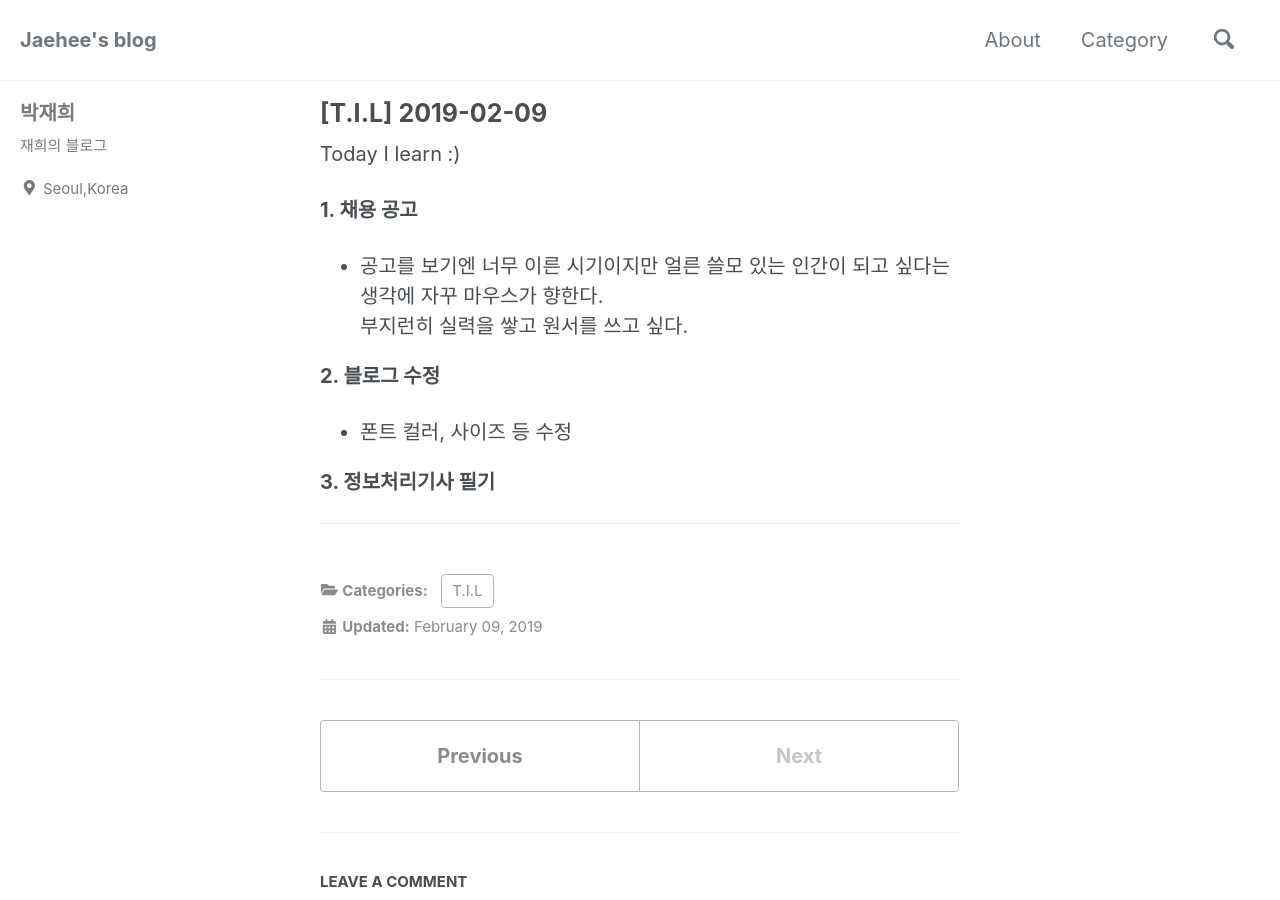
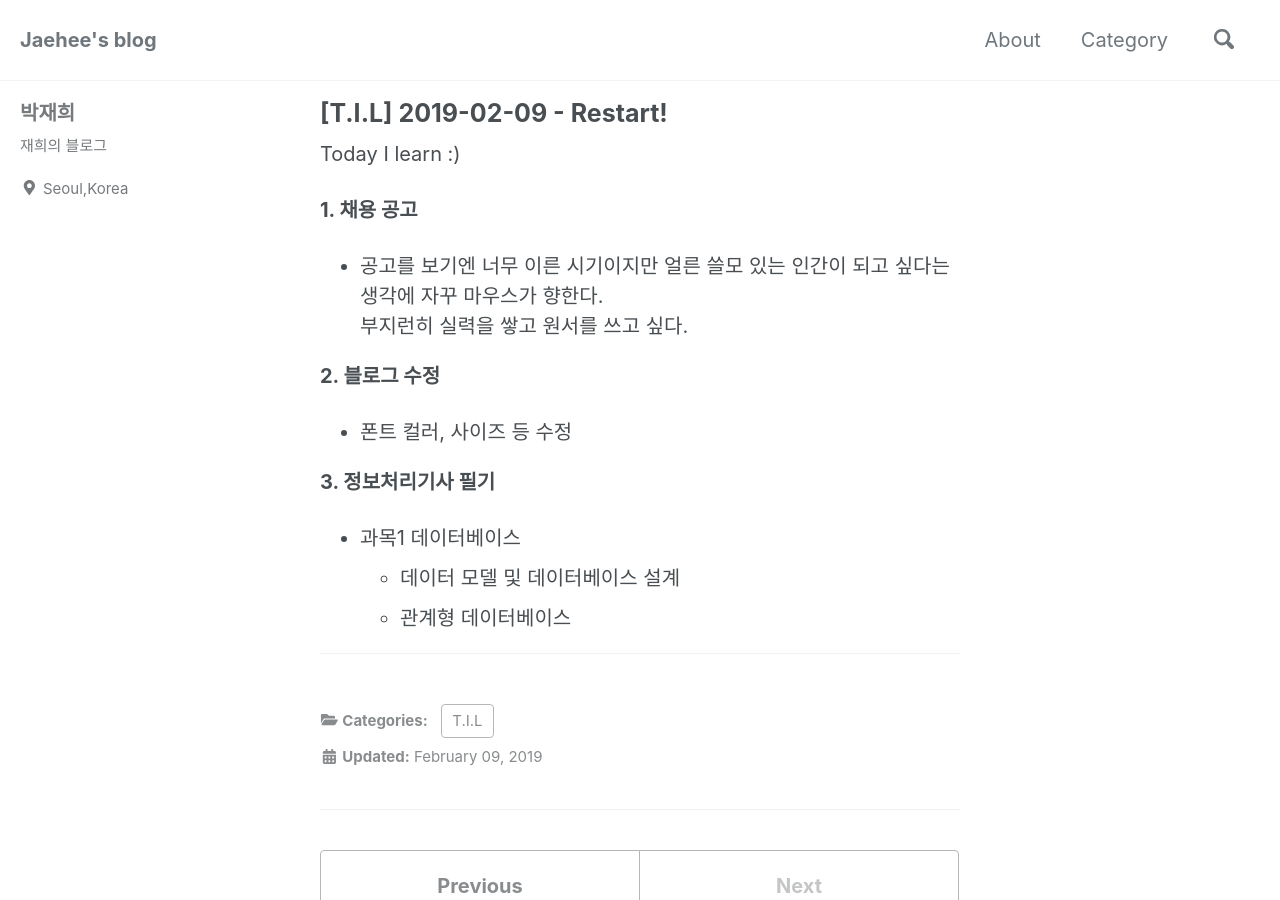
Before and after one commit to jaehee0145/jaehee0145.github.io, a Jekyll site: the page built from _posts/2019-02-09-[T.I.L] 2019-02-09.md, in a window 1280 px wide and 900 px high. Built offline with Jekyll 4.4.1, drawn with Linux system fonts in a browser that asks for light colours; cached includes are drawn as plain includes; nearby versions of some CDN libraries; comment, search, counter and statistics services are not loaded.

Commit message:
fix layout

```diff
--- a/_pages/category-archive.html
+++ b/_pages/category-archive.html
@@ -7,7 +7,7 @@ author_profile: true
 {% include group-by-array collection=site.posts field="categories" %}
 {% for category in group_names %}
   {% assign posts = group_items[forloop.index0] %}
-  <h2 id="{{ category | slugify }}" class="archive__subtitle">{{ category }}</h2>
+  <h3 id="{{ category | slugify }}" class="archive__subtitle">{{ category }}</h3>
   {% for post in posts %}
     {% include archive-single.html %}
   {% endfor %}
--- a/_posts/2019-02-09-[T.I.L] 2019-02-09.md
+++ b/_posts/2019-02-09-[T.I.L] 2019-02-09.md
@@ -1,5 +1,5 @@
 ---
-title: "[T.I.L] 2019-02-09"
+title: "[T.I.L] 2019-02-09 - Restart! "
 layout: single
 categories:
   - T.I.L
@@ -17,7 +17,9 @@ Today I learn :)
 * 폰트 컬러, 사이즈 등 수정
 
 **3. 정보처리기사 필기**
-
+* 과목1 데이터베이스
+  * 데이터 모델 및 데이터베이스 설계
+  * 관계형 데이터베이스
 
 
 
```
